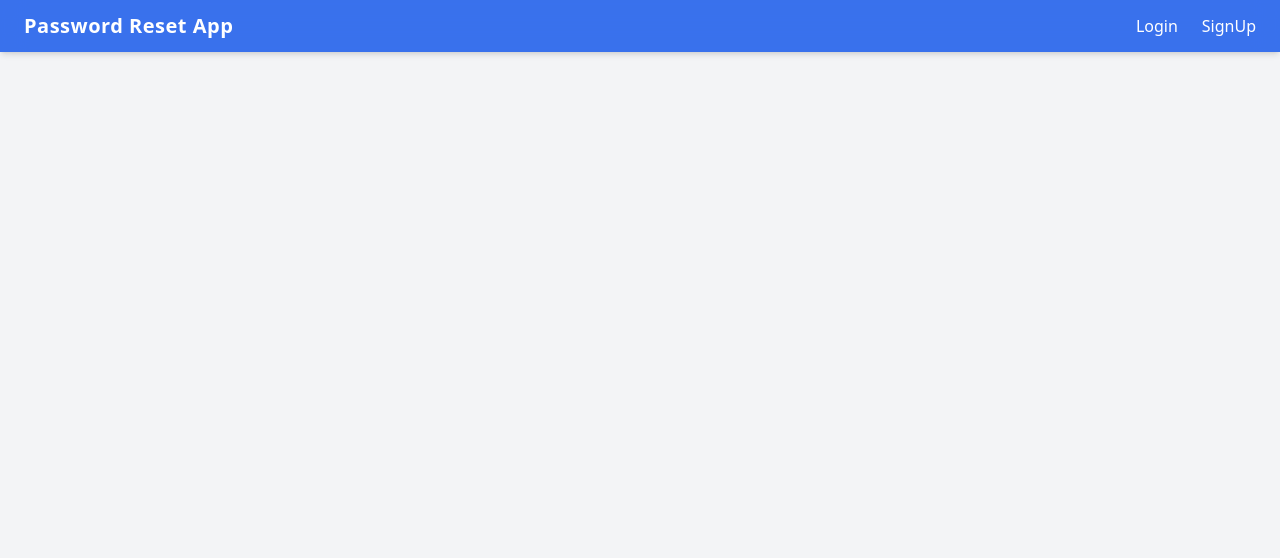
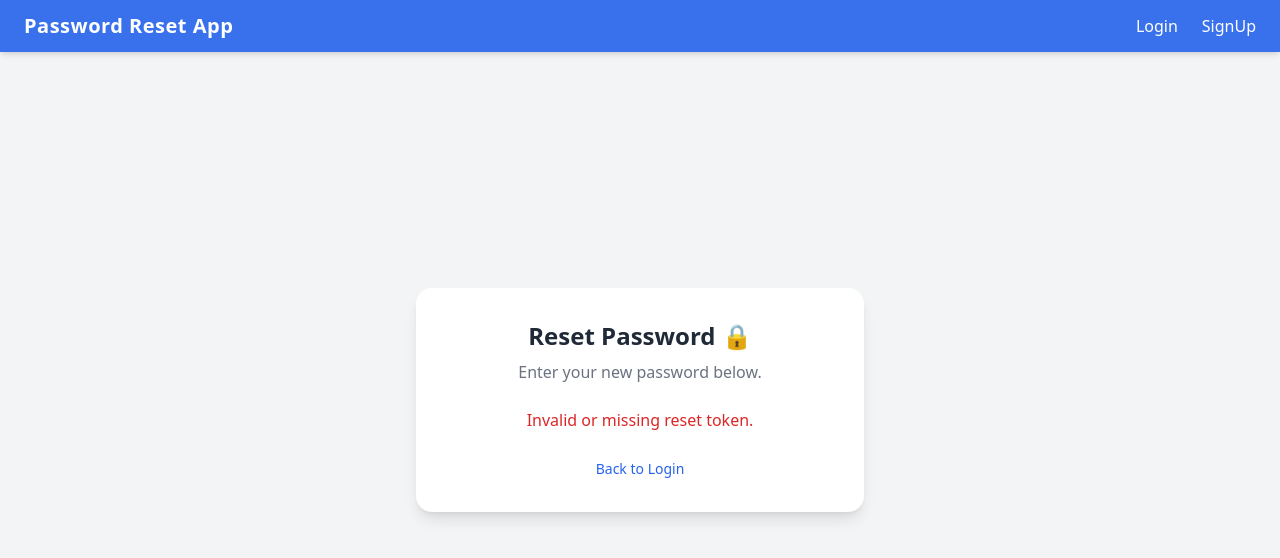
Before and after one commit to Varun30501/password-reset-app-frontend, a React (Vite) app: page /reset-password in a window 1280 px wide. Shown: the top 558 px of the page. Built offline with nearby package versions, Linux system fonts and the light colour scheme.

Commit message:
fourth commit

```diff
--- a/src/App.jsx
+++ b/src/App.jsx
@@ -40,6 +40,8 @@ function AppContent() {
             <Route path="/signup" element={<Signup />} />
             <Route path="/forgot-password" element={<ForgotPassword />} />
             <Route path="/reset-password/:token" element={<ResetPassword />} />
+            <Route path="/reset-password" element={<ResetPassword />} />
+
             <Route
               path="/admin"
               element={
--- a/src/pages/ResetPassword.jsx
+++ b/src/pages/ResetPassword.jsx
@@ -1,37 +1,54 @@
-import React, { useState } from "react";
-import { useParams, useNavigate } from "react-router-dom";
+import React, { useState, useEffect } from "react";
+import { useParams, useNavigate, useSearchParams } from "react-router-dom";
 import API from "../api";
 import { toast } from "react-toastify";
-import { Link } from "react-router-dom";
-
 
 const ResetPassword = () => {
-    const { token } = useParams();
     const navigate = useNavigate();
+    const { token: paramToken } = useParams();
+    const [searchParams] = useSearchParams();
     const [newPassword, setNewPassword] = useState("");
+    const [token, setToken] = useState("");
+
+    // ✅ Handle both param and query token
+    useEffect(() => {
+        const queryToken = searchParams.get("token");
+        setToken(paramToken || queryToken || "");
+    }, [paramToken, searchParams]);
 
     const handleReset = async (e) => {
         e.preventDefault();
+
+        if (!token) {
+            toast.error("Invalid or missing reset token");
+            return;
+        }
+
         try {
-            await API.post("/reset-password", { token, newPassword });
-            toast.success("Password reset successfully!");
+            const response = await API.post("/reset-password", { token, newPassword });
+            toast.success(response.data?.message || "Password reset successfully!");
             navigate("/login");
         } catch (err) {
+            console.error("Reset password error:", err);
             toast.error(err.response?.data?.message || "Invalid or expired link");
         }
     };
 
     return (
-        <div className="relative flex items-center justify-center h-screen overflow-hidden">
-            <div className="absolute inset-0 bg-gray-100" />
-            <div className="relative z-10 w-full max-w-md bg-white rounded-2xl shadow-lg p-8">
-                <h2 className="text-2xl font-semibold text-center mb-2">
+        <div className="flex min-h-screen items-center justify-center bg-gray-100 px-4">
+            <div className="w-full max-w-md bg-white rounded-2xl shadow-lg p-8">
+                <h2 className="text-2xl font-semibold text-center mb-2 text-gray-800">
                     Reset Password 🔒
                 </h2>
                 <p className="text-gray-500 text-center mb-6">
                     Enter your new password below.
                 </p>
 
+                {!token ? (
+                    <p className="text-center text-red-600 font-medium">
+                        Invalid or missing reset token.
+                    </p>
+                ) : (
                     <form onSubmit={handleReset} className="space-y-5">
                         <div>
                             <label className="block text-gray-700 mb-1">New Password</label>
@@ -49,16 +66,15 @@ const ResetPassword = () => {
                             type="submit"
                             className="w-full bg-blue-600 hover:bg-blue-700 text-white font-medium py-2 rounded-lg transition"
                         >
-
-
                             Reset Password
                         </button>
                     </form>
+                )}
 
                 <div className="text-center mt-6">
-                    <Link to="/login" className="text-blue-600 text-sm hover:underline">
+                    <a href="/login" className="text-blue-600 text-sm hover:underline">
                         Back to Login
-                    </Link>
+                    </a>
                 </div>
             </div>
         </div>
```
Lines whose indentation alone changed are shown as unchanged.
